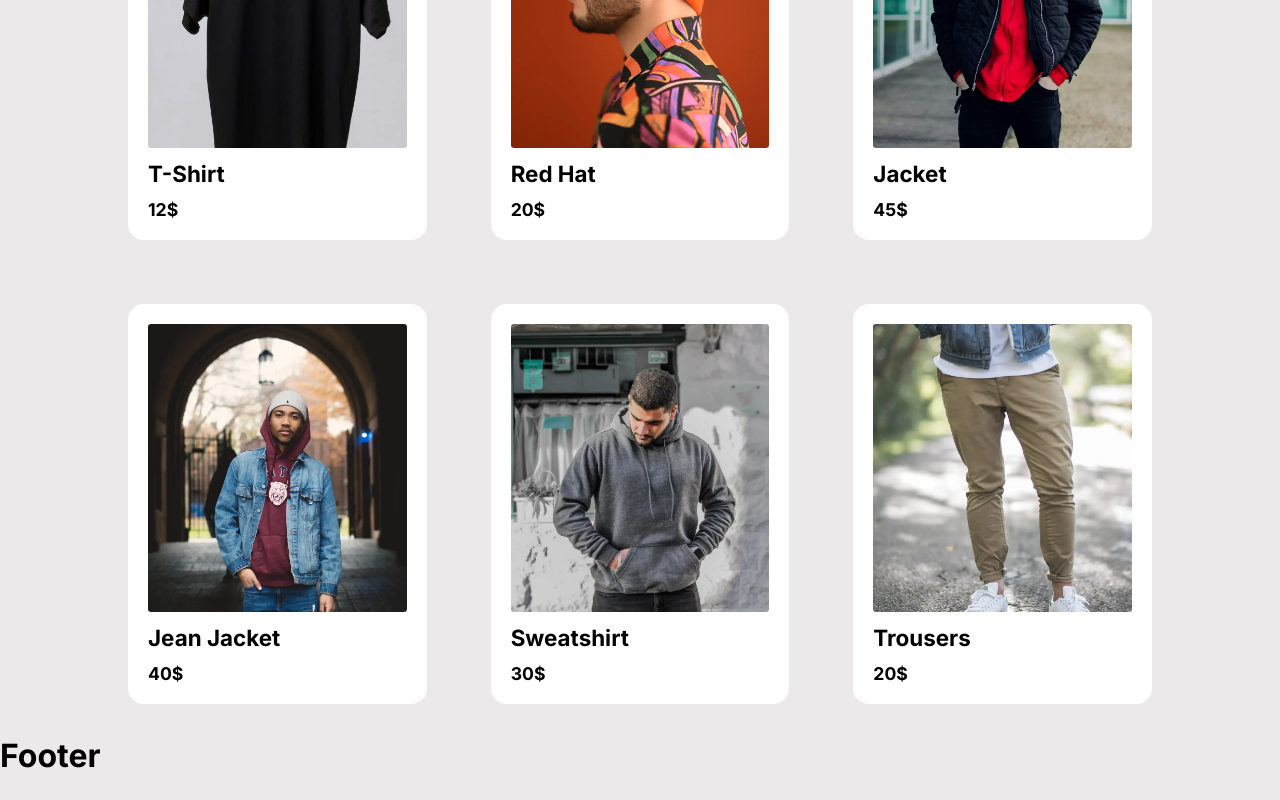
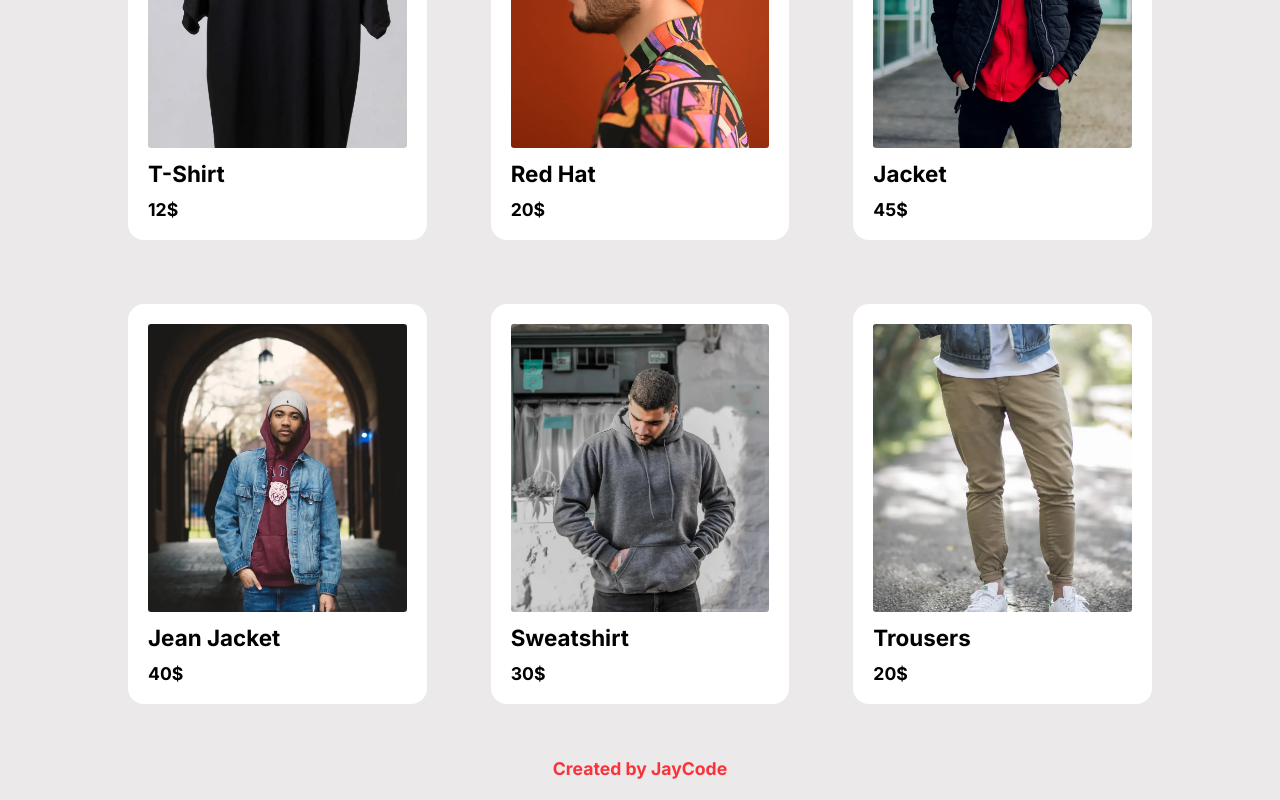
Before and after one commit to JayCodeGitHub/Clothify-Archive, a Next.js app: page / in a window 1280 px wide. Shown: the part 320-1120 px from the top of the page. Before the commit the page ends 1095 px from the top, so only its background shows below. Built offline with nearby package versions, Linux system fonts and the light colour scheme.

Commit message:
Styled footer

```diff
--- a/src/components/footer/footer.styles.ts
+++ b/src/components/footer/footer.styles.ts
@@ -1,5 +1,16 @@
 import styled from "styled-components";
 
 export const Wrapper = styled.footer`
-
+    width: 100%;
+    height: 6rem;
+    display: flex;
+    justify-content: center;
+    align-items: center;
+    font-weight: bold;
+    color:  ${({ theme }) => theme.primary};
+    font-size: ${({ theme }) => theme.font.size.m};
+    ${({ theme }) => theme.mq.desktop} {
+        font-size: ${({ theme }) => theme.font.size.s};
+        height: 4rem;
+    }
 `
--- a/src/components/footer/footer.tsx
+++ b/src/components/footer/footer.tsx
@@ -3,7 +3,9 @@ import { Wrapper } from "./footer.styles";
 export default function Footer() {
   return (
     <Wrapper>
-      <h1>Footer</h1>
+      <a href="https://jaycode.pl/">
+        <p>Created by JayCode</p>
+      </a>
     </Wrapper>
   );
 }
```
